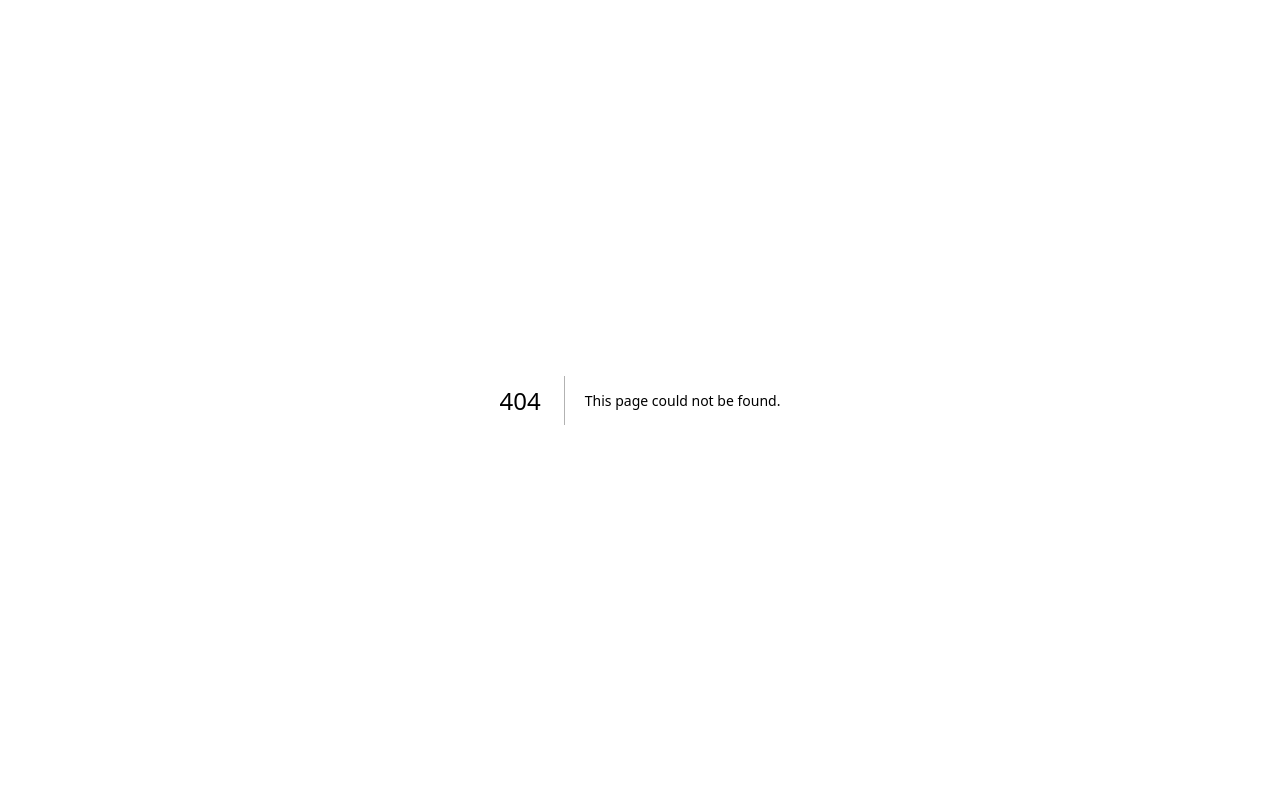
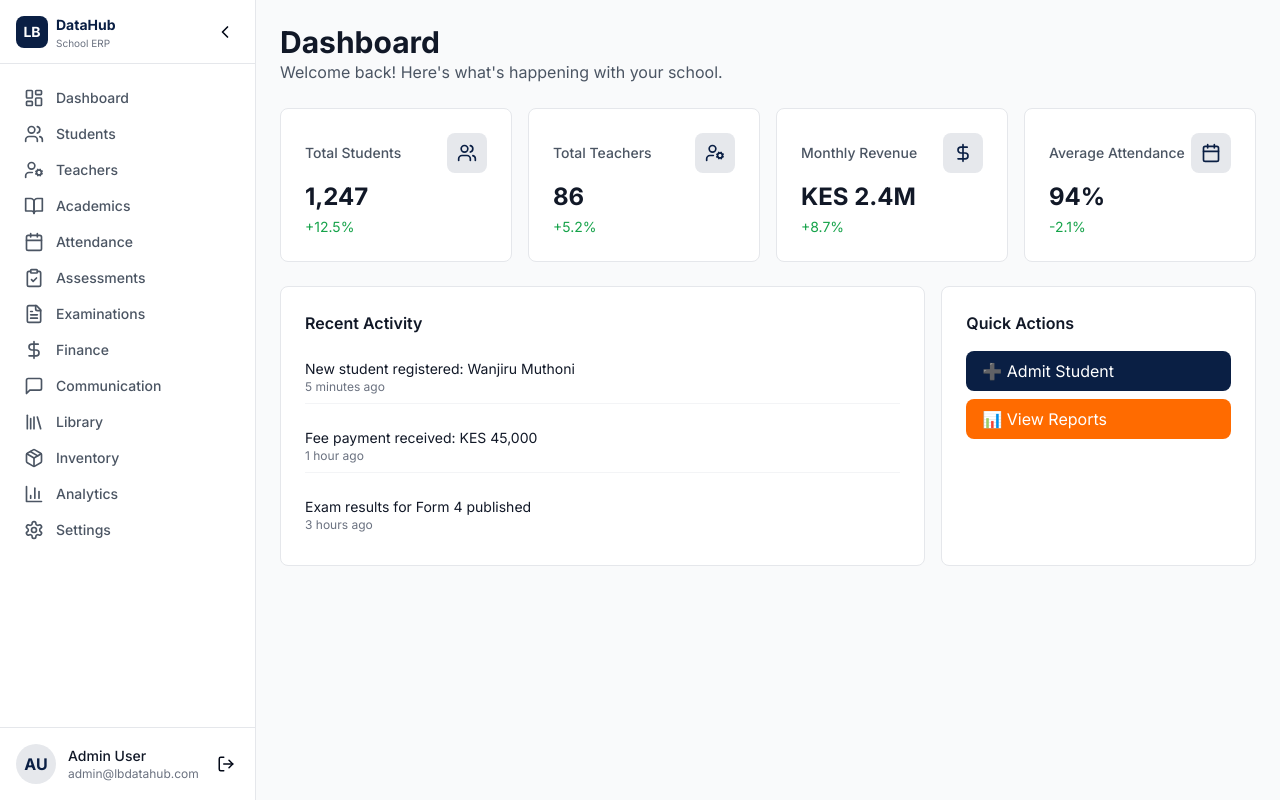
Before and after one commit to AbayoBrian/lb-datahub-er, a Next.js app: page /app/login/app/app/dashboard in a window 1280 px wide. Before the commit this address had no page. Built offline with nearby package versions, Linux system fonts and the light colour scheme.

Commit message:
Create page.tsx

```diff
--- /dev/null
+++ b/app/app/(auth)/login/app/(dashboard)/app/(dashboard)/dashboard/page.tsx
@@ -0,0 +1,67 @@
+'use client'
+
+import { Users, UserCog, DollarSign, Calendar } from 'lucide-react'
+
+export default function DashboardPage() {
+  const metrics = [
+    { title: 'Total Students', value: '1,247', change: '+12.5%', icon: Users },
+    { title: 'Total Teachers', value: '86', change: '+5.2%', icon: UserCog },
+    { title: 'Monthly Revenue', value: 'KES 2.4M', change: '+8.7%', icon: DollarSign },
+    { title: 'Average Attendance', value: '94%', change: '-2.1%', icon: Calendar },
+  ]
+
+  return (
+    <div className="p-6 space-y-6">
+      <div>
+        <h1 className="text-3xl font-bold text-gray-900">Dashboard</h1>
+        <p className="text-gray-600">Welcome back! Here's what's happening with your school.</p>
+      </div>
+
+      <div className="grid gap-4 md:grid-cols-2 lg:grid-cols-4">
+        {metrics.map((metric, i) => (
+          <div key={i} className="bg-white p-6 rounded-lg border border-gray-200">
+            <div className="flex items-center justify-between">
+              <p className="text-sm font-medium text-gray-600">{metric.title}</p>
+              <div className="h-10 w-10 rounded-lg bg-[#0A1F44]/10 flex items-center justify-center text-[#0A1F44]">
+                <metric.icon size={20} />
+              </div>
+            </div>
+            <p className="text-2xl font-bold text-gray-900 mt-2">{metric.value}</p>
+            <p className="text-sm text-green-600 mt-1">{metric.change}</p>
+          </div>
+        ))}
+      </div>
+
+      <div className="grid gap-4 md:grid-cols-3">
+        <div className="md:col-span-2 bg-white p-6 rounded-lg border border-gray-200">
+          <h3 className="font-semibold text-gray-900 mb-4">Recent Activity</h3>
+          <div className="space-y-4">
+            {[
+              { title: 'New student registered: Wanjiru Muthoni', time: '5 minutes ago' },
+              { title: 'Fee payment received: KES 45,000', time: '1 hour ago' },
+              { title: 'Exam results for Form 4 published', time: '3 hours ago' },
+            ].map((activity, i) => (
+              <div key={i} className="flex items-center justify-between py-2 border-b border-gray-100 last:border-0">
+                <div>
+                  <p className="text-sm text-gray-900">{activity.title}</p>
+                  <p className="text-xs text-gray-500">{activity.time}</p>
+                </div>
+              </div>
+            ))}
+          </div>
+        </div>
+        <div className="bg-white p-6 rounded-lg border border-gray-200">
+          <h3 className="font-semibold text-gray-900 mb-4">Quick Actions</h3>
+          <div className="space-y-2">
+            <button className="w-full text-left px-4 py-2 bg-[#0A1F44] text-white rounded-lg hover:bg-[#0A1F44]/90">
+              ➕ Admit Student
+            </button>
+            <button className="w-full text-left px-4 py-2 bg-[#FF6B00] text-white rounded-lg hover:bg-[#FF6B00]/90">
+              📊 View Reports
+            </button>
+          </div>
+        </div>
+      </div>
+    </div>
+  )
+}
```
